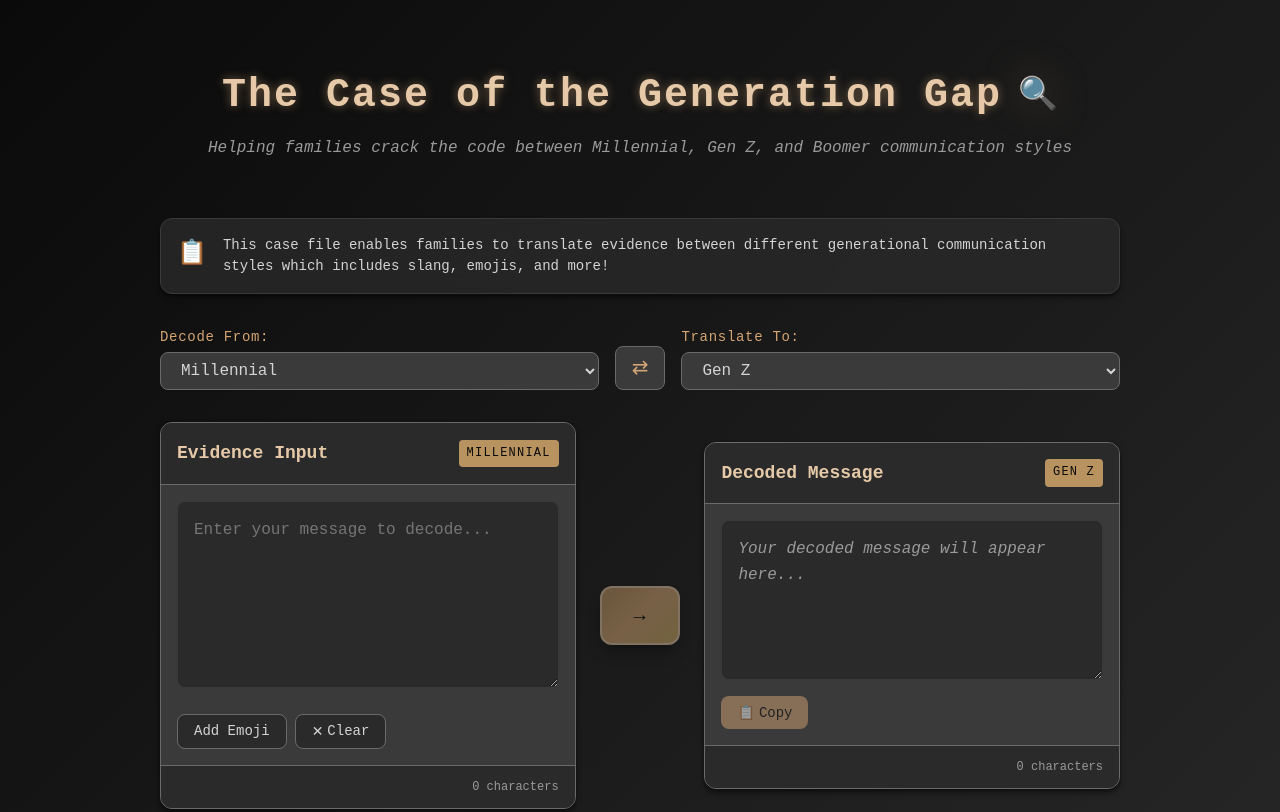
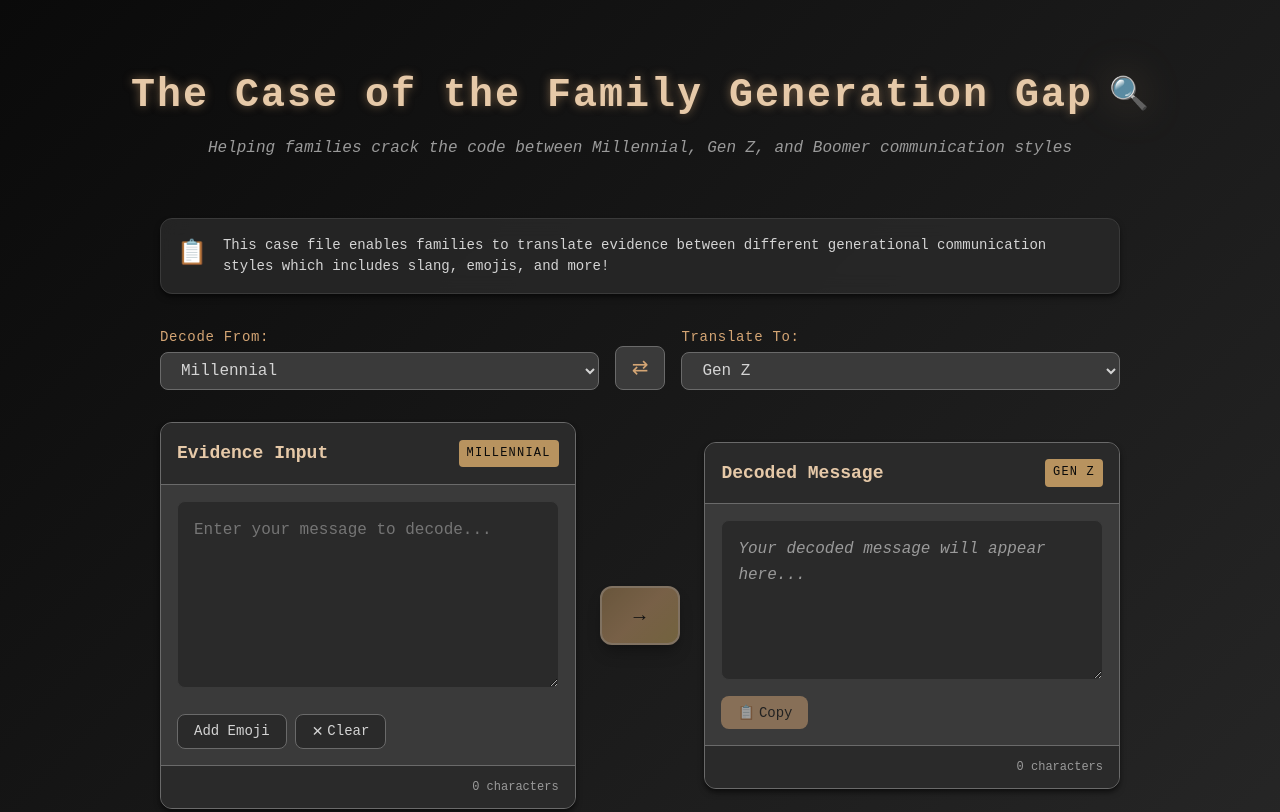
Before and after one commit to CSE210-FA25-Team04/text-emoji-converter, a website: page source/front-end/index.html in a window 1280 px wide. Shown: the top 812 px of the page. Drawn offline with Linux system fonts and the light colour scheme.

Commit message:
Fixed typo

```diff
--- a/source/front-end/index.html
+++ b/source/front-end/index.html
@@ -11,7 +11,7 @@
     <main class="container">
         <header class="site-header">
             <div class="header-content">
-                <h1>The Case of the Generation Gap</h1>
+                <h1>The Case of the Family Generation Gap</h1>
                 <span class="detective-icon" aria-hidden="true">🔍</span>
             </div>
             <p class="tagline">Helping families crack the code between Millennial, Gen Z, and Boomer communication styles</p>
```
